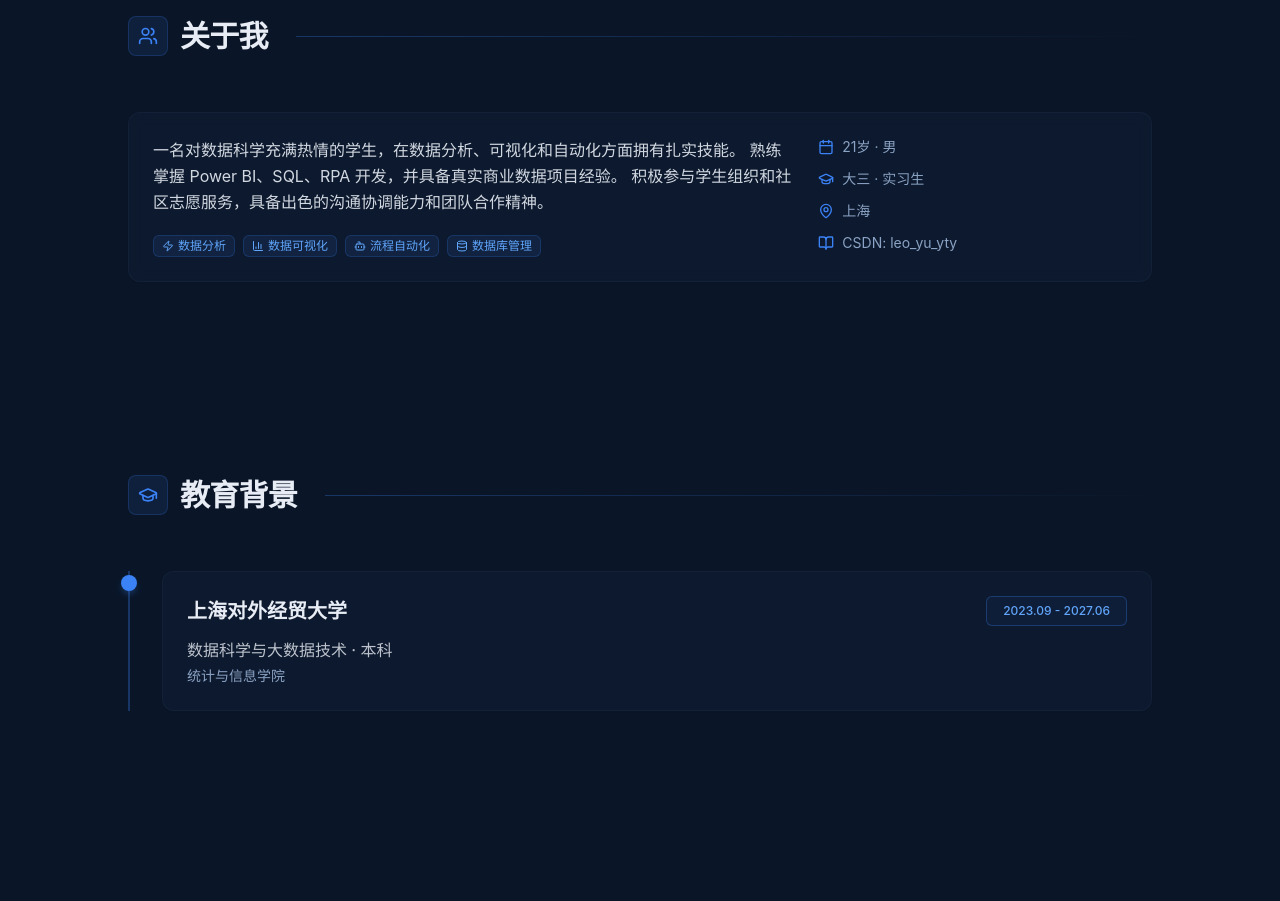
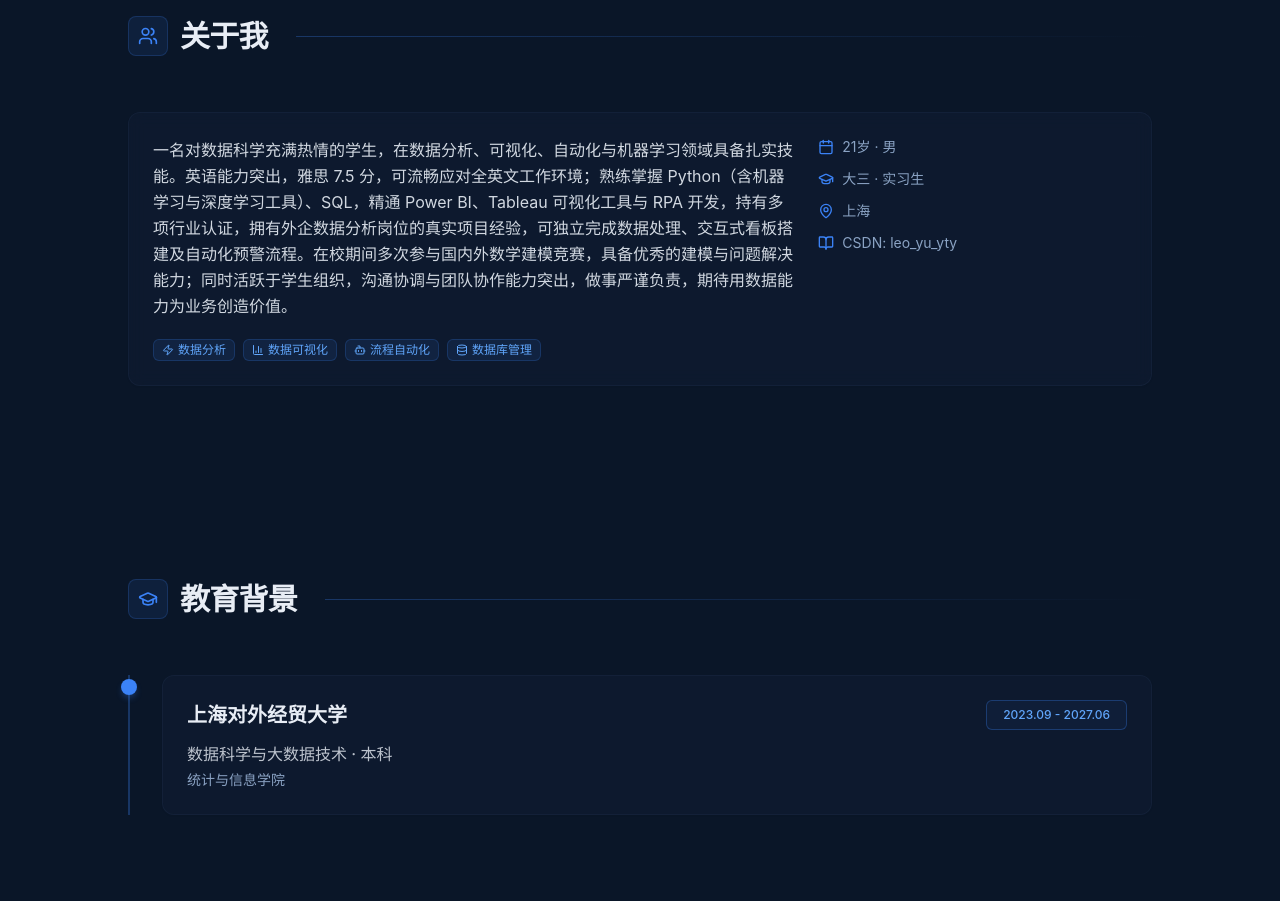
Before and after one commit to Victor-Yu-YTY/yty-cv.github.io, a plain HTML site: page index.html in a window 1280 px wide. Shown: the part 880-1781 px from the top of the page. Drawn offline with nearby package versions, Linux system fonts and the light colour scheme.

Commit message:
Add files via upload

```diff
--- a/index.html
+++ b/index.html
@@ -223,9 +223,7 @@ tailwind.config = {
             <div class="grid md:grid-cols-3 gap-6">
               <div class="md:col-span-2">
                 <p class="leading-relaxed text-base" style="color: rgba(232,237,245,0.9);">
-                  一名对数据科学充满热情的学生，在数据分析、可视化和自动化方面拥有扎实技能。
-                  熟练掌握 Power BI、SQL、RPA 开发，并具备真实商业数据项目经验。
-                  积极参与学生组织和社区志愿服务，具备出色的沟通协调能力和团队合作精神。
+                  一名对数据科学充满热情的学生，在数据分析、可视化、自动化与机器学习领域具备扎实技能。英语能力突出，雅思 7.5 分，可流畅应对全英文工作环境；熟练掌握 Python（含机器学习与深度学习工具）、SQL，精通 Power BI、Tableau 可视化工具与 RPA 开发，持有多项行业认证，拥有外企数据分析岗位的真实项目经验，可独立完成数据处理、交互式看板搭建及自动化预警流程。在校期间多次参与国内外数学建模竞赛，具备优秀的建模与问题解决能力；同时活跃于学生组织，沟通协调与团队协作能力突出，做事严谨负责，期待用数据能力为业务创造价值。
                 </p>
                 <div class="flex flex-wrap gap-2 mt-5">
                   <span class="inline-flex items-center rounded-md border px-2 py-0.5 text-xs font-medium" style="background: rgba(59,130,246,0.1); color: #60a5fa; border-color: rgba(59,130,246,0.2);">
```
